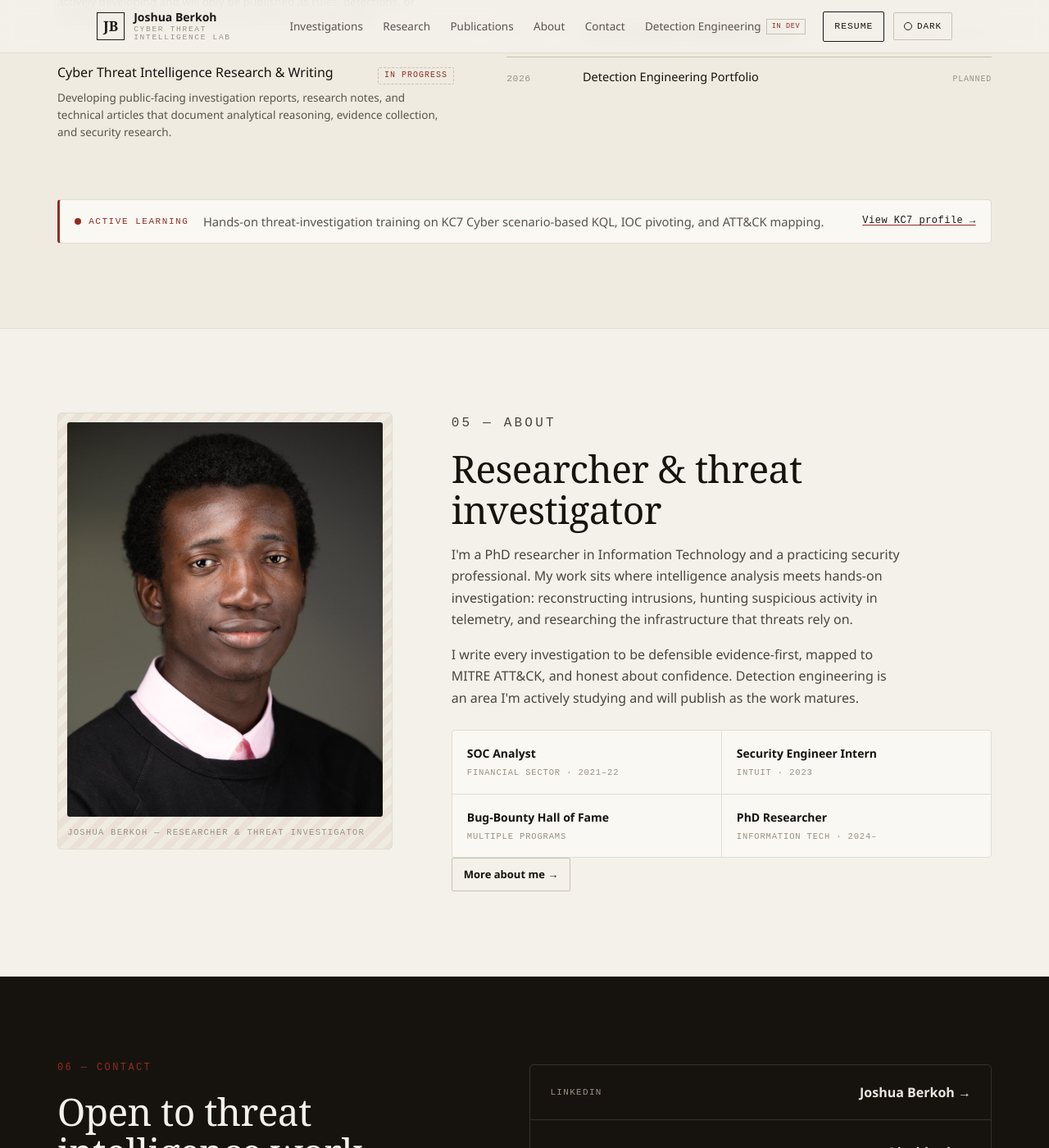
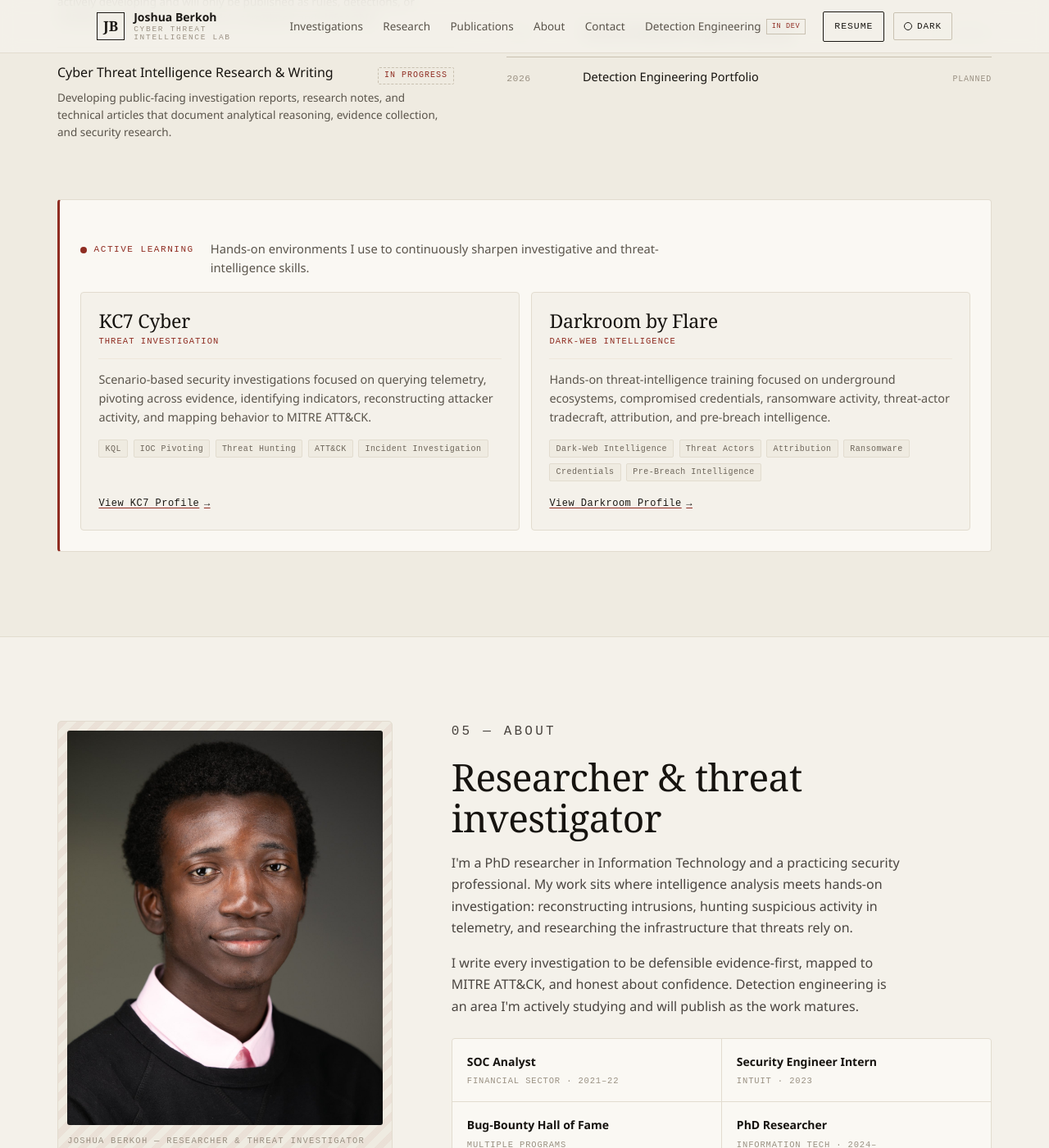
Before and after one commit to joshberk/joshberk.github.io, a Jekyll site: the page built from index.md, in a window 1280 px wide and 1400 px high, scrolled down 4933 px. Shown: the whole window at 82% size. Built offline with Jekyll 4.4.1, drawn with Linux system fonts in a browser that asks for light colours.

Commit message:
Expand Active Learning platforms

```diff
--- /dev/null
+++ b/_data/learning_platforms.yml
@@ -0,0 +1,24 @@
+- name: "KC7 Cyber"
+  category: "Threat Investigation"
+  description: "Scenario-based security investigations focused on querying telemetry, pivoting across evidence, identifying indicators, reconstructing attacker activity, and mapping behavior to MITRE ATT&CK."
+  skills:
+    - "KQL"
+    - "IOC Pivoting"
+    - "Threat Hunting"
+    - "ATT&CK"
+    - "Incident Investigation"
+  href: "https://kc7cyber.com/profile/dd63b85e"
+  cta: "View KC7 Profile"
+
+- name: "Darkroom by Flare"
+  category: "Dark-Web Intelligence"
+  description: "Hands-on threat-intelligence training focused on underground ecosystems, compromised credentials, ransomware activity, threat-actor tradecraft, attribution, and pre-breach intelligence."
+  skills:
+    - "Dark-Web Intelligence"
+    - "Threat Actors"
+    - "Attribution"
+    - "Ransomware"
+    - "Credentials"
+    - "Pre-Breach Intelligence"
+  href: "https://darkroom.labs.flare.io/profile"
+  cta: "View Darkroom Profile"
--- a/assets/css/style.scss
+++ b/assets/css/style.scss
@@ -914,26 +914,31 @@ header {
   white-space: nowrap;
 }
 
-/* Active-learning row (KC7 profile) under lab activity */
+/* Active-learning platforms under lab activity */
 .activity-learning {
-  display: flex;
-  align-items: center;
-  flex-wrap: wrap;
-  gap: 0.7rem 1.1rem;
   margin: clamp(2rem, 4vw, 3rem) 0 0;
-  padding: 0.95rem 1.15rem;
+  padding: clamp(1.15rem, 2.5vw, 1.55rem);
   background: var(--paper);
   border: 1px solid var(--line);
   border-left: 3px solid var(--accent);
   border-radius: var(--radius);
 }
+.al-header {
+  display: grid;
+  grid-template-columns: auto minmax(0, 1fr);
+  align-items: baseline;
+  gap: 0.7rem 1.25rem;
+  margin-bottom: 1.15rem;
+}
 .al-badge {
   display: inline-flex;
   align-items: center;
   gap: 0.55rem;
+  margin: 0;
   font-family: var(--mono);
   font-size: 11px;
   font-weight: 500;
+  line-height: 1.4;
   letter-spacing: 0.14em;
   text-transform: uppercase;
   color: var(--accent);
@@ -956,15 +961,83 @@ header {
   opacity: 0;
   animation: pulseRing 2.6s ease-out infinite;
 }
-.al-text {
-  flex: 1 1 16rem;
+.al-intro {
+  max-width: 66ch;
+  margin: 0;
+  font-size: 0.92rem;
+  line-height: 1.55;
+  color: var(--text-soft);
+}
+.al-grid {
+  display: grid;
+  grid-template-columns: repeat(2, minmax(0, 1fr));
+  gap: 0.85rem;
+}
+.al-card {
   min-width: 0;
-  font-size: 0.92rem;
-  line-height: 1.5;
+  display: flex;
+  flex-direction: column;
+  padding: clamp(1.05rem, 2vw, 1.35rem);
+  background: var(--bg);
+  border: 1px solid var(--line);
+  border-radius: var(--radius);
+  transition: border-color 0.18s ease, background 0.18s ease;
+}
+.al-card:hover,
+.al-card:focus-within {
+  background: var(--paper-strong);
+  border-color: var(--text-muted);
+}
+.al-card-header {
+  padding-bottom: 0.85rem;
+  border-bottom: 1px solid var(--line-soft);
+}
+.al-name {
+  margin: 0 0 0.3rem;
+  font-size: clamp(1.22rem, 2vw, 1.45rem);
+  color: var(--text);
+}
+.al-category {
+  margin: 0;
+  font-family: var(--mono);
+  font-size: 10.5px;
+  line-height: 1.4;
+  letter-spacing: 0.1em;
+  text-transform: uppercase;
+  color: var(--accent);
+}
+.al-description {
+  margin: 0.9rem 0 1rem;
+  font-size: 0.9rem;
+  line-height: 1.58;
   color: var(--text-soft);
 }
+.al-skills {
+  display: flex;
+  flex-wrap: wrap;
+  gap: 0.4rem;
+  margin: 0 0 1.15rem;
+  padding: 0;
+  list-style: none;
+}
+.al-skills li {
+  margin: 0;
+  padding: 0.2rem 0.45rem;
+  background: var(--bg-tint);
+  border: 1px solid var(--line);
+  border-radius: var(--radius-sm);
+  font-family: var(--mono);
+  font-size: 10px;
+  line-height: 1.35;
+  letter-spacing: 0.045em;
+  color: var(--text-muted);
+}
 .al-link {
-  margin-left: auto;
+  align-self: flex-start;
+  display: inline-flex;
+  align-items: center;
+  gap: 0.35rem;
+  margin-top: auto;
   font-family: var(--mono);
   font-size: 12px;
   letter-spacing: 0.04em;
@@ -974,6 +1047,8 @@ header {
   white-space: nowrap;
 }
 .al-link:hover { color: var(--accent); }
+.al-arrow { transition: transform 0.18s ease; }
+.al-link:hover .al-arrow { transform: translateX(3px); }
 
 @keyframes pulseRing {
   0% { transform: scale(0.5); opacity: 0.7; }
@@ -1797,6 +1872,8 @@ summary:focus-visible {
   .case-status::before,
   .activity-label.is-live::before,
   .al-dot::after { animation: none; }
+  .al-arrow { transition: none; }
+  .al-link:hover .al-arrow { transform: none; }
 }
 
 /* =====================================================================
@@ -1840,6 +1917,9 @@ summary:focus-visible {
   .theme-toggle { width: 100%; margin: 0.5rem 0 0; justify-content: center; }
 
   .capability-grid { grid-template-columns: 1fr; }
+  .al-header,
+  .al-grid { grid-template-columns: 1fr; }
+  .al-header { gap: 0.45rem; }
   .about-proof-grid { grid-template-columns: 1fr; }
   .case-card-metrics .metric-row { gap: 2rem; }
   .timeline-list li { grid-template-columns: 4rem minmax(0, 1fr); }
--- a/index.md
+++ b/index.md
@@ -175,11 +175,27 @@ layout: default
       </ul>
     </div>
   </div>
-  <div class="activity-learning">
-    <span class="al-badge"><span class="al-dot" aria-hidden="true"></span>Active Learning</span>
-    <span class="al-text">Hands-on threat-investigation training on KC7 Cyber scenario-based KQL, IOC pivoting, and ATT&amp;CK mapping.</span>
-    <a class="al-link" href="https://kc7cyber.com/profile/dd63b85e" target="_blank" rel="noopener noreferrer">View KC7 profile →</a>
-  </div>
+  <section class="activity-learning" aria-labelledby="active-learning-title">
+    <div class="al-header">
+      <h3 class="al-badge" id="active-learning-title"><span class="al-dot" aria-hidden="true"></span>Active Learning</h3>
+      <p class="al-intro">Hands-on environments I use to continuously sharpen investigative and threat-intelligence skills.</p>
+    </div>
+    <div class="al-grid">
+      {% for platform in site.data.learning_platforms %}
+      <article class="al-card">
+        <div class="al-card-header">
+          <h4 class="al-name">{{ platform.name | escape }}</h4>
+          <p class="al-category">{{ platform.category | escape }}</p>
+        </div>
+        <p class="al-description">{{ platform.description | escape }}</p>
+        <ul class="al-skills" aria-label="{{ platform.name | escape }} skills in active development">
+          {% for skill in platform.skills %}<li>{{ skill | escape }}</li>{% endfor %}
+        </ul>
+        <a class="al-link" href="{{ platform.href | escape }}" target="_blank" rel="noopener noreferrer" aria-label="{{ platform.cta | escape }} (opens in a new tab)">{{ platform.cta | escape }} <span class="al-arrow" aria-hidden="true">→</span></a>
+      </article>
+      {% endfor %}
+    </div>
+  </section>
 </section>
 
 <section class="home-section section-about" id="about">
```
